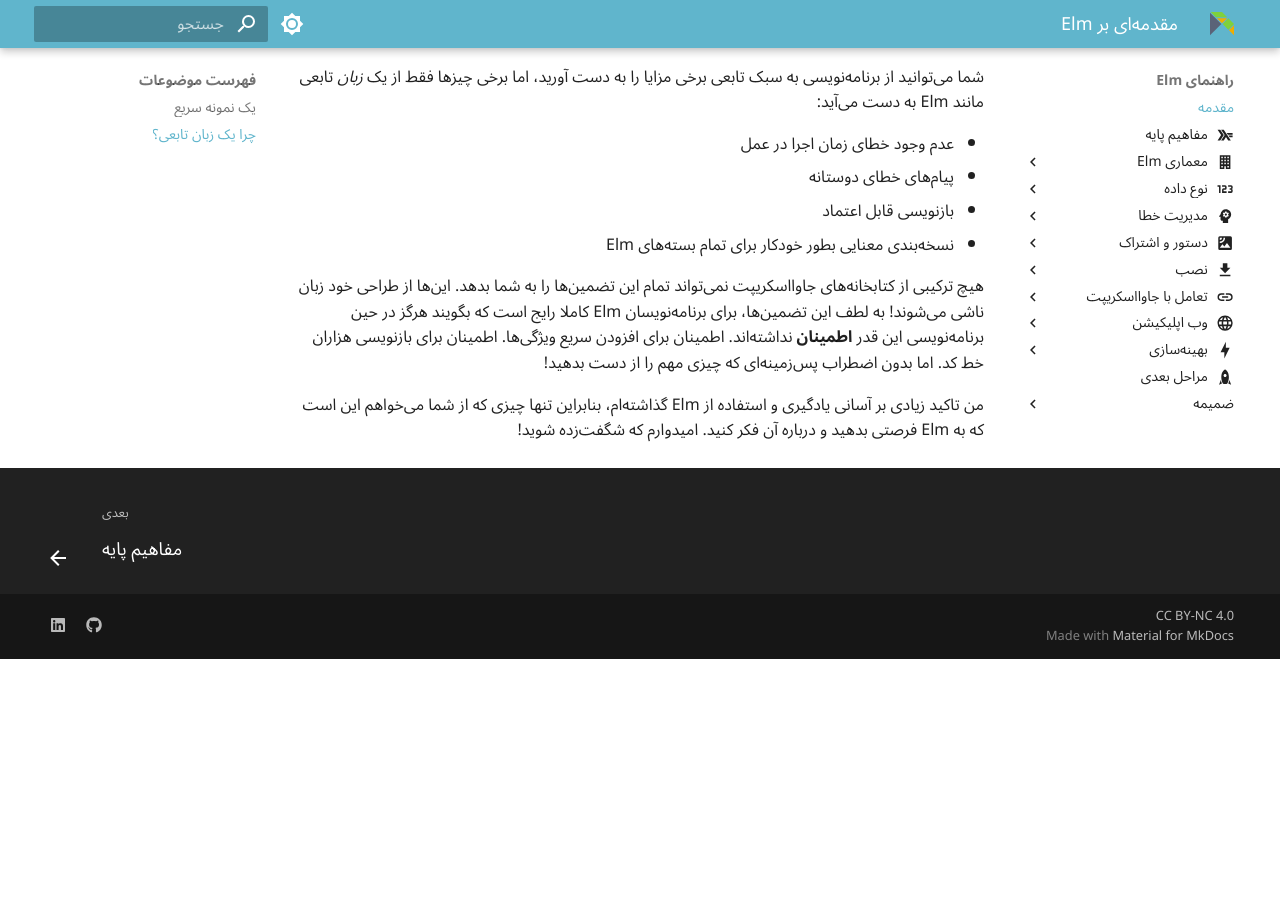
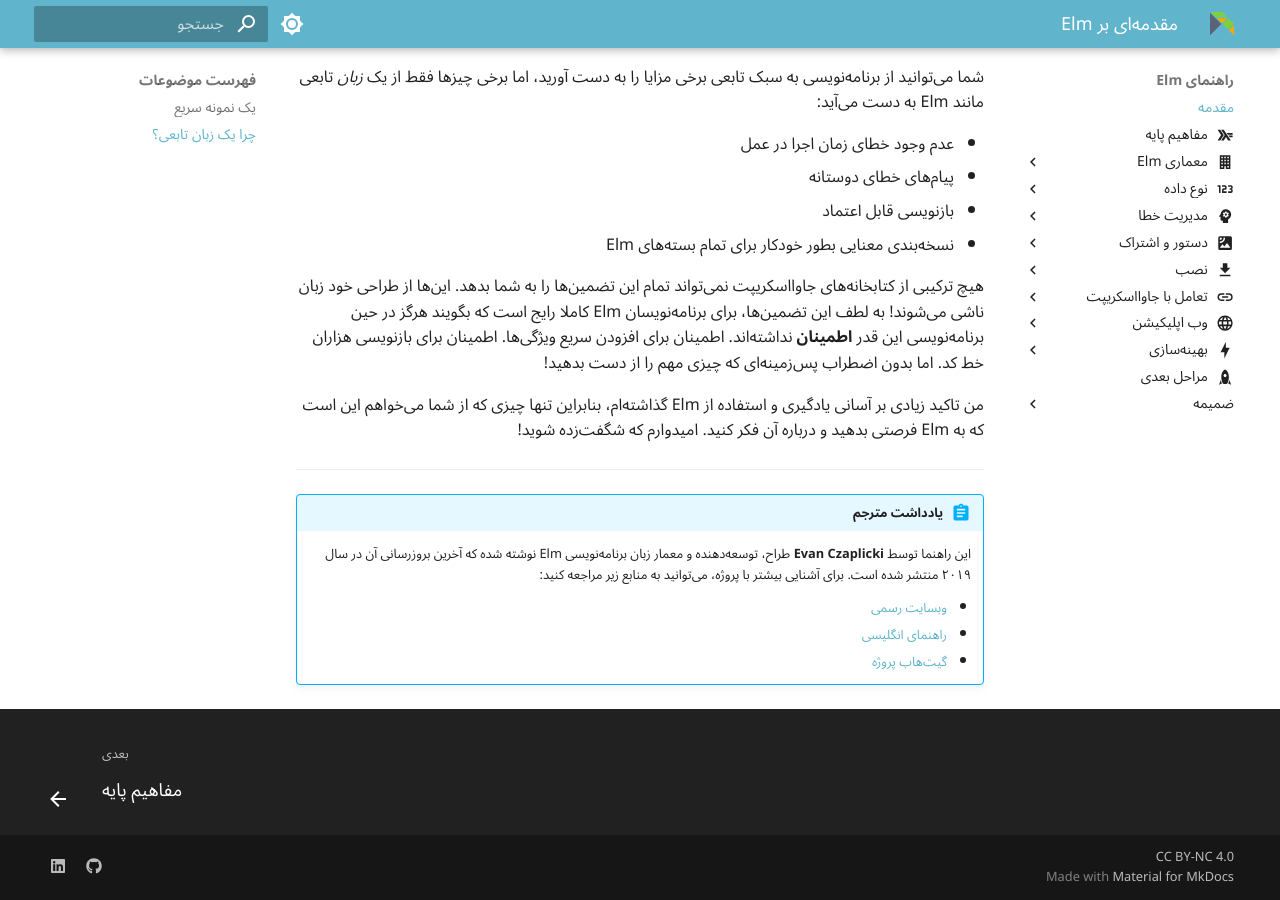
Before and after one commit to novid/guide.elm-lang.ir, an MkDocs documentation site: the page built from docs/index.md, in a window 1280 px wide and 900 px high, scrolled down 1327 px. Built offline with MkDocs 1.6.1 and Material for MkDocs 9.7.7, drawn with Linux system fonts in a browser that asks for light colours; before the commit the page ends 1986 px from its top, so only the background shows below that.

Commit message:
Update index.md and core_language.md with translator's notes

```diff
--- a/docs/index.md
+++ b/docs/index.md
@@ -70,3 +70,17 @@ view model =
 هیچ ترکیبی از کتابخانه‌های جاوااسکریپت نمی‌تواند تمام این تضمین‌ها را به شما بدهد. این‌ها از طراحی خود زبان ناشی می‌شوند! به لطف این تضمین‌ها، برای برنامه‌نویسان Elm کاملا رایج است که بگویند هرگز در حین برنامه‌نویسی این قدر **اطمینان** نداشته‌اند. اطمینان برای افزودن سریع ویژگی‌ها. اطمینان برای بازنویسی هزاران خط کد. اما بدون اضطراب پس‌زمینه‌ای که چیزی مهم را از دست بدهید!
 
 من تاکید زیادی بر آسانی یادگیری و استفاده از Elm گذاشته‌ام، بنابراین تنها چیزی که از شما می‌خواهم این است که به Elm فرصتی بدهید و درباره آن فکر کنید. امیدوارم که شگفت‌زده شوید!
+
+***
+
+!!! abstract "یادداشت مترجم"
+
+	این راهنما توسط **Evan Czaplicki** طراح، توسعه‌دهنده و معمار زبان برنامه‌نویسی Elm نوشته شده که آخرین بروزرسانی آن در سال ۲۰۱۹ منتشر شده است. برای آشنایی بیشتر با پروژه، می‌توانید به منابع زیر مراجعه کنید:
+
+	- [وبسایت رسمی][elm-lang]{: .external }
+	- [راهنمای انگلیسی][elm-guide]{: .external }
+	- [گیت‌هاب پروژه][elm-github]{: .external }
+
+[elm-lang]: https://elm-lang.org
+[elm-guide]: https://guide.elm-lang.org
+[elm-github]: https://github.com/elm
```
Also changed, not shown: docs/core_language.md (+10 -0 lines).
